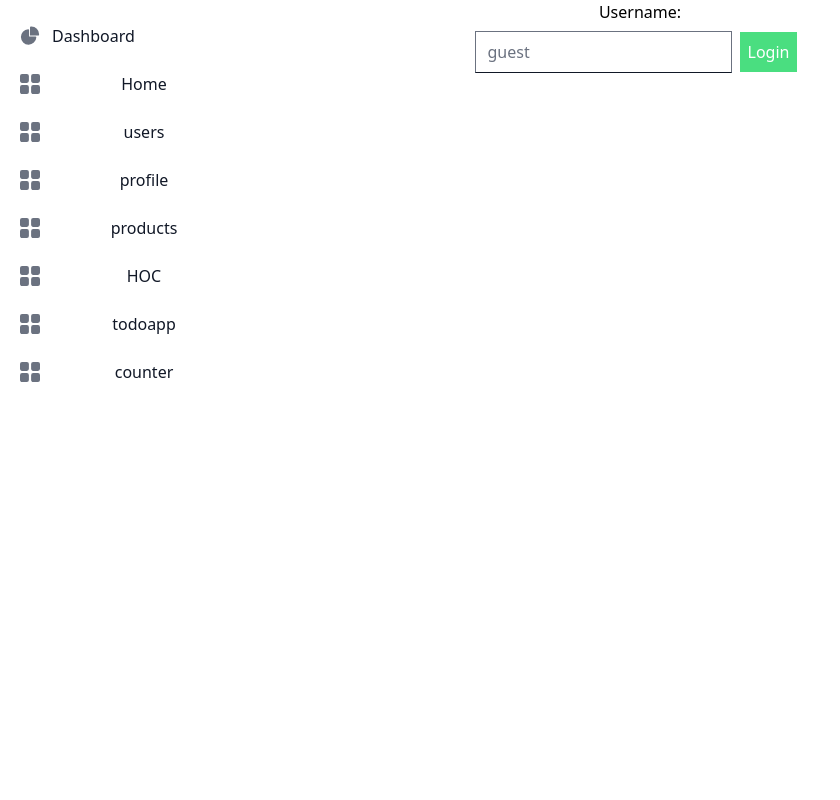
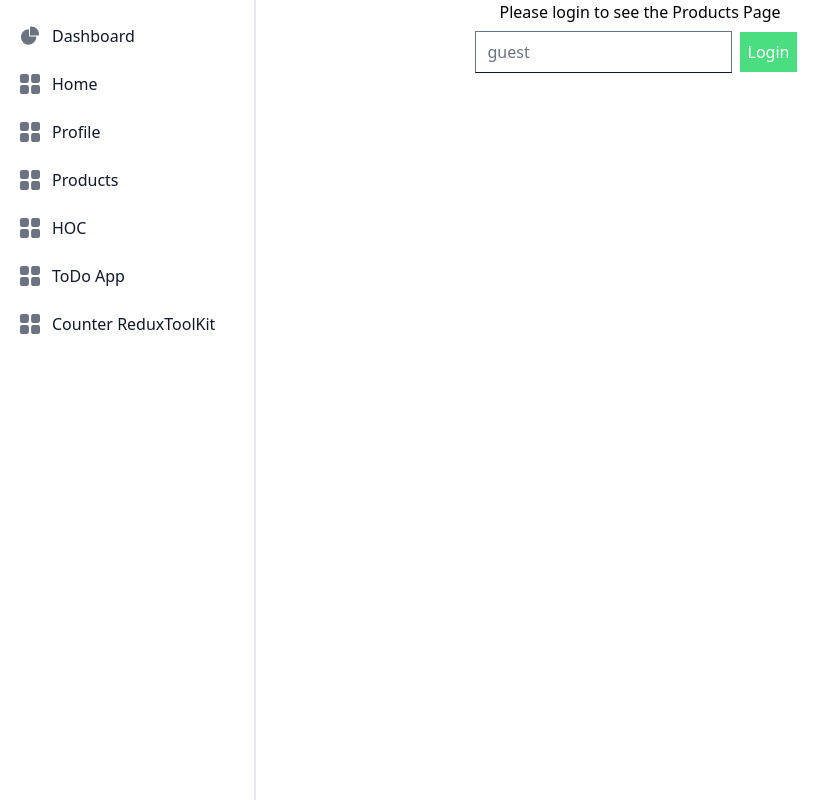
Before and after one commit to TheAjinkya/30-days-30-projects, a React (Create React App) app: page /login in a window 1280 px wide. Shown: the whole page, without its empty margins (0-840 px from the left). Built offline with nearby package versions, Linux system fonts and the light colour scheme.

Commit message:
Updated the stylings

```diff
--- a/src/components/Authentication/Login.js
+++ b/src/components/Authentication/Login.js
@@ -19,7 +19,7 @@ function Login() {
 
   return (
     <div>
-      <label>Username: <br/>
+      <label>Please login to see the Products Page<br/>
         <input placeholder='guest' className='border border-b-gray-900' type='text' onChange={(e) => setUser(e.target.value)} />
       </label>
       <button className='bg-green-400 text-white p-2 m-2' onClick={() => signin()}>Login</button>
--- a/src/components/Navbar.js
+++ b/src/components/Navbar.js
@@ -11,15 +11,9 @@ function Navbar() {
         }
     }
     return (<div>
-        <button data-drawer-target="default-sidebar" data-drawer-toggle="default-sidebar" aria-controls="default-sidebar" type="button" class="inline-flex items-center p-2 mt-2 ms-3 text-sm text-gray-500 rounded-lg sm:hidden hover:bg-gray-100 focus:outline-none focus:ring-2 focus:ring-gray-200 dark:text-gray-400 dark:hover:bg-gray-700 dark:focus:ring-gray-600">
-            <span class="sr-only">Open sidebar</span>
-            <svg class="w-6 h-6" aria-hidden="true" fill="currentColor" viewBox="0 0 20 20" xmlns="http://www.w3.org/2000/svg">
-                <path clip-rule="evenodd" fill-rule="evenodd" d="M2 4.75A.75.75 0 012.75 4h14.5a.75.75 0 010 1.5H2.75A.75.75 0 012 4.75zm0 10.5a.75.75 0 01.75-.75h7.5a.75.75 0 010 1.5h-7.5a.75.75 0 01-.75-.75zM2 10a.75.75 0 01.75-.75h14.5a.75.75 0 010 1.5H2.75A.75.75 0 012 10z"></path>
-            </svg>
-        </button>
 
         <aside id="default-sidebar" class="fixed top-0 left-0 z-40 w-64 h-screen transition-transform -translate-x-full sm:translate-x-0" aria-label="Sidebar">
-            <div class="h-full px-3 py-4 overflow-y-auto bg-white dark:bg-gray-800">
+            <div class="h-full px-3 py-4 overflow-y-auto bg-white dark:bg-gray-800 border-r-2">
                 <ul class="space-y-2 font-medium">
                     <li>
                         <a href="#" class="flex items-center p-2 text-gray-900 rounded-lg dark:text-white hover:bg-gray-100 dark:hover:bg-gray-700 group">
@@ -35,7 +29,7 @@ function Navbar() {
                             <svg class="flex-shrink-0 w-5 h-5 text-gray-500 transition duration-75 dark:text-gray-400 group-hover:text-gray-900 dark:group-hover:text-white" aria-hidden="true" xmlns="http://www.w3.org/2000/svg" fill="currentColor" viewBox="0 0 18 18">
                                 <path d="M6.143 0H1.857A1.857 1.857 0 0 0 0 1.857v4.286C0 7.169.831 8 1.857 8h4.286A1.857 1.857 0 0 0 8 6.143V1.857A1.857 1.857 0 0 0 6.143 0Zm10 0h-4.286A1.857 1.857 0 0 0 10 1.857v4.286C10 7.169 10.831 8 11.857 8h4.286A1.857 1.857 0 0 0 18 6.143V1.857A1.857 1.857 0 0 0 16.143 0Zm-10 10H1.857A1.857 1.857 0 0 0 0 11.857v4.286C0 17.169.831 18 1.857 18h4.286A1.857 1.857 0 0 0 8 16.143v-4.286A1.857 1.857 0 0 0 6.143 10Zm10 0h-4.286A1.857 1.857 0 0 0 10 11.857v4.286c0 1.026.831 1.857 1.857 1.857h4.286A1.857 1.857 0 0 0 18 16.143v-4.286A1.857 1.857 0 0 0 16.143 10Z" />
                             </svg>
-                            <span class="flex-1 ms-3 whitespace-nowrap">
+                            <span class="flex-1 ms-3 text-left whitespace-nowrap">
                                 <NavLink to="/home">Home</NavLink>
                             </span>
                         </a>
@@ -45,8 +39,8 @@ function Navbar() {
                             <svg class="flex-shrink-0 w-5 h-5 text-gray-500 transition duration-75 dark:text-gray-400 group-hover:text-gray-900 dark:group-hover:text-white" aria-hidden="true" xmlns="http://www.w3.org/2000/svg" fill="currentColor" viewBox="0 0 18 18">
                                 <path d="M6.143 0H1.857A1.857 1.857 0 0 0 0 1.857v4.286C0 7.169.831 8 1.857 8h4.286A1.857 1.857 0 0 0 8 6.143V1.857A1.857 1.857 0 0 0 6.143 0Zm10 0h-4.286A1.857 1.857 0 0 0 10 1.857v4.286C10 7.169 10.831 8 11.857 8h4.286A1.857 1.857 0 0 0 18 6.143V1.857A1.857 1.857 0 0 0 16.143 0Zm-10 10H1.857A1.857 1.857 0 0 0 0 11.857v4.286C0 17.169.831 18 1.857 18h4.286A1.857 1.857 0 0 0 8 16.143v-4.286A1.857 1.857 0 0 0 6.143 10Zm10 0h-4.286A1.857 1.857 0 0 0 10 11.857v4.286c0 1.026.831 1.857 1.857 1.857h4.286A1.857 1.857 0 0 0 18 16.143v-4.286A1.857 1.857 0 0 0 16.143 10Z" />
                             </svg>
-                            <span class="flex-1 ms-3 whitespace-nowrap">
-                                <NavLink to="/users">users</NavLink>
+                            <span class="flex-1 ms-3 text-left whitespace-nowrap">
+                                <NavLink to="/profile">Profile</NavLink>
                             </span>
                         </a>
                     </li>
@@ -55,8 +49,8 @@ function Navbar() {
                             <svg class="flex-shrink-0 w-5 h-5 text-gray-500 transition duration-75 dark:text-gray-400 group-hover:text-gray-900 dark:group-hover:text-white" aria-hidden="true" xmlns="http://www.w3.org/2000/svg" fill="currentColor" viewBox="0 0 18 18">
                                 <path d="M6.143 0H1.857A1.857 1.857 0 0 0 0 1.857v4.286C0 7.169.831 8 1.857 8h4.286A1.857 1.857 0 0 0 8 6.143V1.857A1.857 1.857 0 0 0 6.143 0Zm10 0h-4.286A1.857 1.857 0 0 0 10 1.857v4.286C10 7.169 10.831 8 11.857 8h4.286A1.857 1.857 0 0 0 18 6.143V1.857A1.857 1.857 0 0 0 16.143 0Zm-10 10H1.857A1.857 1.857 0 0 0 0 11.857v4.286C0 17.169.831 18 1.857 18h4.286A1.857 1.857 0 0 0 8 16.143v-4.286A1.857 1.857 0 0 0 6.143 10Zm10 0h-4.286A1.857 1.857 0 0 0 10 11.857v4.286c0 1.026.831 1.857 1.857 1.857h4.286A1.857 1.857 0 0 0 18 16.143v-4.286A1.857 1.857 0 0 0 16.143 10Z" />
                             </svg>
-                            <span class="flex-1 ms-3 whitespace-nowrap">
-                                <NavLink to="/profile">profile</NavLink>
+                            <span class="flex-1 ms-3 text-left whitespace-nowrap">
+                                <NavLink to="/products">Products</NavLink>
                             </span>
                         </a>
                     </li>
@@ -65,17 +59,7 @@ function Navbar() {
                             <svg class="flex-shrink-0 w-5 h-5 text-gray-500 transition duration-75 dark:text-gray-400 group-hover:text-gray-900 dark:group-hover:text-white" aria-hidden="true" xmlns="http://www.w3.org/2000/svg" fill="currentColor" viewBox="0 0 18 18">
                                 <path d="M6.143 0H1.857A1.857 1.857 0 0 0 0 1.857v4.286C0 7.169.831 8 1.857 8h4.286A1.857 1.857 0 0 0 8 6.143V1.857A1.857 1.857 0 0 0 6.143 0Zm10 0h-4.286A1.857 1.857 0 0 0 10 1.857v4.286C10 7.169 10.831 8 11.857 8h4.286A1.857 1.857 0 0 0 18 6.143V1.857A1.857 1.857 0 0 0 16.143 0Zm-10 10H1.857A1.857 1.857 0 0 0 0 11.857v4.286C0 17.169.831 18 1.857 18h4.286A1.857 1.857 0 0 0 8 16.143v-4.286A1.857 1.857 0 0 0 6.143 10Zm10 0h-4.286A1.857 1.857 0 0 0 10 11.857v4.286c0 1.026.831 1.857 1.857 1.857h4.286A1.857 1.857 0 0 0 18 16.143v-4.286A1.857 1.857 0 0 0 16.143 10Z" />
                             </svg>
-                            <span class="flex-1 ms-3 whitespace-nowrap">
-                                <NavLink to="/products">products</NavLink>
-                            </span>
-                        </a>
-                    </li>
-                    <li>
-                        <a href="#" class="flex items-center p-2 text-gray-900 rounded-lg dark:text-white hover:bg-gray-100 dark:hover:bg-gray-700 group">
-                            <svg class="flex-shrink-0 w-5 h-5 text-gray-500 transition duration-75 dark:text-gray-400 group-hover:text-gray-900 dark:group-hover:text-white" aria-hidden="true" xmlns="http://www.w3.org/2000/svg" fill="currentColor" viewBox="0 0 18 18">
-                                <path d="M6.143 0H1.857A1.857 1.857 0 0 0 0 1.857v4.286C0 7.169.831 8 1.857 8h4.286A1.857 1.857 0 0 0 8 6.143V1.857A1.857 1.857 0 0 0 6.143 0Zm10 0h-4.286A1.857 1.857 0 0 0 10 1.857v4.286C10 7.169 10.831 8 11.857 8h4.286A1.857 1.857 0 0 0 18 6.143V1.857A1.857 1.857 0 0 0 16.143 0Zm-10 10H1.857A1.857 1.857 0 0 0 0 11.857v4.286C0 17.169.831 18 1.857 18h4.286A1.857 1.857 0 0 0 8 16.143v-4.286A1.857 1.857 0 0 0 6.143 10Zm10 0h-4.286A1.857 1.857 0 0 0 10 11.857v4.286c0 1.026.831 1.857 1.857 1.857h4.286A1.857 1.857 0 0 0 18 16.143v-4.286A1.857 1.857 0 0 0 16.143 10Z" />
-                            </svg>
-                            <span class="flex-1 ms-3 whitespace-nowrap">
+                            <span class="flex-1 ms-3 text-left whitespace-nowrap">
                                 <NavLink to="/HOC">HOC</NavLink>
                             </span>
                         </a>
@@ -85,8 +69,8 @@ function Navbar() {
                             <svg class="flex-shrink-0 w-5 h-5 text-gray-500 transition duration-75 dark:text-gray-400 group-hover:text-gray-900 dark:group-hover:text-white" aria-hidden="true" xmlns="http://www.w3.org/2000/svg" fill="currentColor" viewBox="0 0 18 18">
                                 <path d="M6.143 0H1.857A1.857 1.857 0 0 0 0 1.857v4.286C0 7.169.831 8 1.857 8h4.286A1.857 1.857 0 0 0 8 6.143V1.857A1.857 1.857 0 0 0 6.143 0Zm10 0h-4.286A1.857 1.857 0 0 0 10 1.857v4.286C10 7.169 10.831 8 11.857 8h4.286A1.857 1.857 0 0 0 18 6.143V1.857A1.857 1.857 0 0 0 16.143 0Zm-10 10H1.857A1.857 1.857 0 0 0 0 11.857v4.286C0 17.169.831 18 1.857 18h4.286A1.857 1.857 0 0 0 8 16.143v-4.286A1.857 1.857 0 0 0 6.143 10Zm10 0h-4.286A1.857 1.857 0 0 0 10 11.857v4.286c0 1.026.831 1.857 1.857 1.857h4.286A1.857 1.857 0 0 0 18 16.143v-4.286A1.857 1.857 0 0 0 16.143 10Z" />
                             </svg>
-                            <span class="flex-1 ms-3 whitespace-nowrap">
-                                <NavLink to="/todoapp">todoapp</NavLink>
+                            <span class="flex-1 ms-3 text-left whitespace-nowrap">
+                                <NavLink to="/todoapp">ToDo App</NavLink>
                             </span>
                         </a>
                     </li>
@@ -95,13 +79,11 @@ function Navbar() {
                             <svg class="flex-shrink-0 w-5 h-5 text-gray-500 transition duration-75 dark:text-gray-400 group-hover:text-gray-900 dark:group-hover:text-white" aria-hidden="true" xmlns="http://www.w3.org/2000/svg" fill="currentColor" viewBox="0 0 18 18">
                                 <path d="M6.143 0H1.857A1.857 1.857 0 0 0 0 1.857v4.286C0 7.169.831 8 1.857 8h4.286A1.857 1.857 0 0 0 8 6.143V1.857A1.857 1.857 0 0 0 6.143 0Zm10 0h-4.286A1.857 1.857 0 0 0 10 1.857v4.286C10 7.169 10.831 8 11.857 8h4.286A1.857 1.857 0 0 0 18 6.143V1.857A1.857 1.857 0 0 0 16.143 0Zm-10 10H1.857A1.857 1.857 0 0 0 0 11.857v4.286C0 17.169.831 18 1.857 18h4.286A1.857 1.857 0 0 0 8 16.143v-4.286A1.857 1.857 0 0 0 6.143 10Zm10 0h-4.286A1.857 1.857 0 0 0 10 11.857v4.286c0 1.026.831 1.857 1.857 1.857h4.286A1.857 1.857 0 0 0 18 16.143v-4.286A1.857 1.857 0 0 0 16.143 10Z" />
                             </svg>
-                            <span class="flex-1 ms-3 whitespace-nowrap">
-                                <NavLink to="/counter">counter</NavLink>
+                            <span class="flex-1 ms-3 text-left whitespace-nowrap">
+                                <NavLink to="/counter">Counter ReduxToolKit</NavLink>
                             </span>
                         </a>
                     </li>
-
-
                 </ul>
             </div>
         </aside>
```
